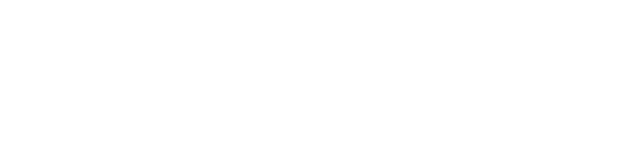
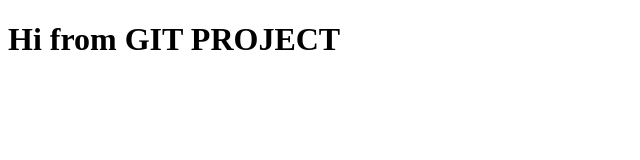
Before and after one commit to Hurr1Tone/test-git-project, a plain HTML site: page index.html in a window 1280 px wide. Shown: the whole page, without its empty margins (0-640 px from the left). Drawn offline with Linux system fonts and the light colour scheme.

Commit message:
add title for html

```diff
--- a/index.html
+++ b/index.html
@@ -7,7 +7,7 @@
     <title>Document</title>
 </head>
 <body>
-
+    <h1>Hi from GIT PROJECT</h1>
     <script src = "main.js"></script>
 </body>
 </html>
```
